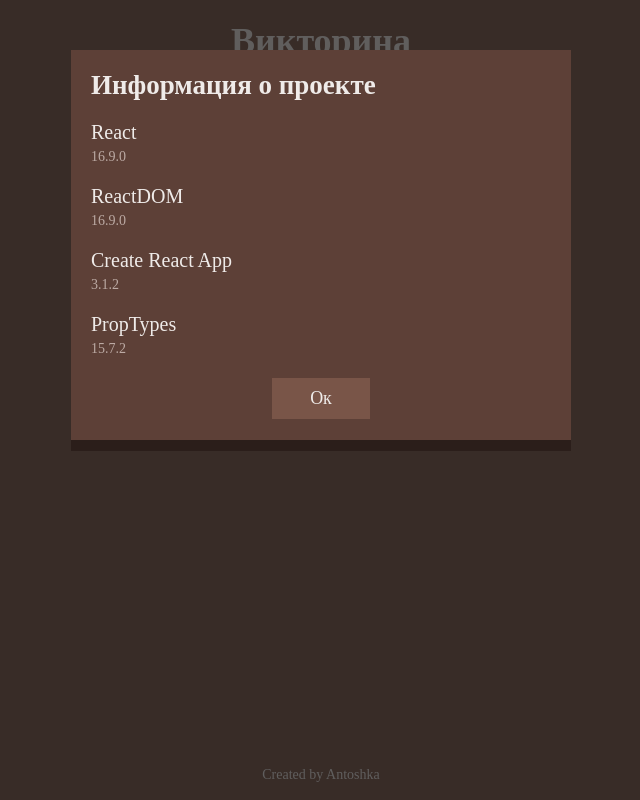
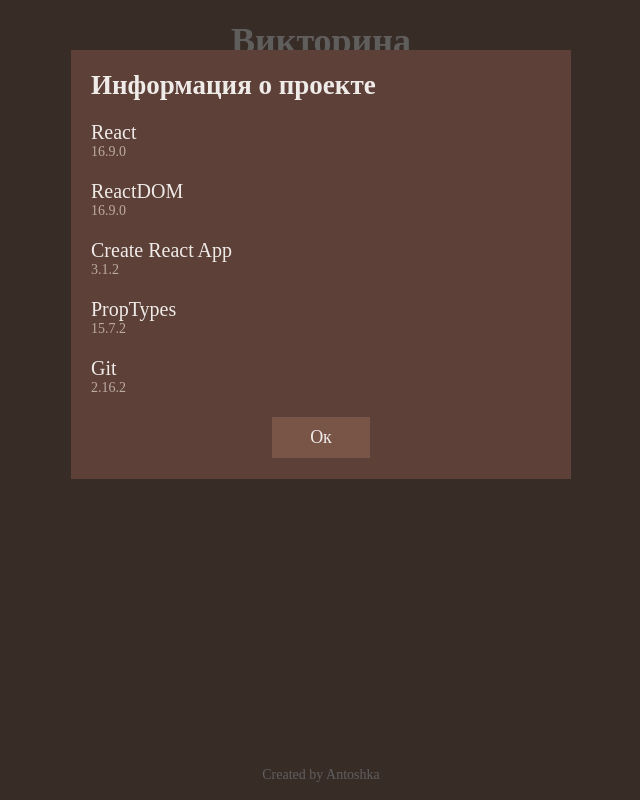
Before and after one commit to Antoshka007/quiz, a React (Create React App) app: page / in a window 1280 px wide. Both pictures are taken after a click on the button "Created by Antoshka". Shown: the whole page, without its empty margins (319-959 px from the left). Built offline with nearby package versions, Linux system fonts and the light colour scheme.

Commit message:
project info

```diff
--- a/src/components/ProjectInfoList/ProjectInfoList.css
+++ b/src/components/ProjectInfoList/ProjectInfoList.css
@@ -15,13 +15,13 @@
 
 .ProjectInfoList__item-title {
 	display: block;
-	margin-bottom: 5px;
 
 	font-size: 20px;
 }
 
 .ProjectInfoList__item-version {
 	display: block;
+	margin-bottom: 5px;
 
 	font-size: 14px;
 	color: var(--color-brown-l3);
--- a/src/components/ProjectInfoList/ProjectInfoList.js
+++ b/src/components/ProjectInfoList/ProjectInfoList.js
@@ -20,6 +20,10 @@
 				<span className="ProjectInfoList__item-title">PropTypes</span>
 				<span className="ProjectInfoList__item-version">15.7.2</span>
 			</li>
+			<li className="ProjectInfoList__item">
+				<span className="ProjectInfoList__item-title">Git</span>
+				<span className="ProjectInfoList__item-version">2.16.2</span>
+			</li>
 		</ul>
 	);
 }
```
